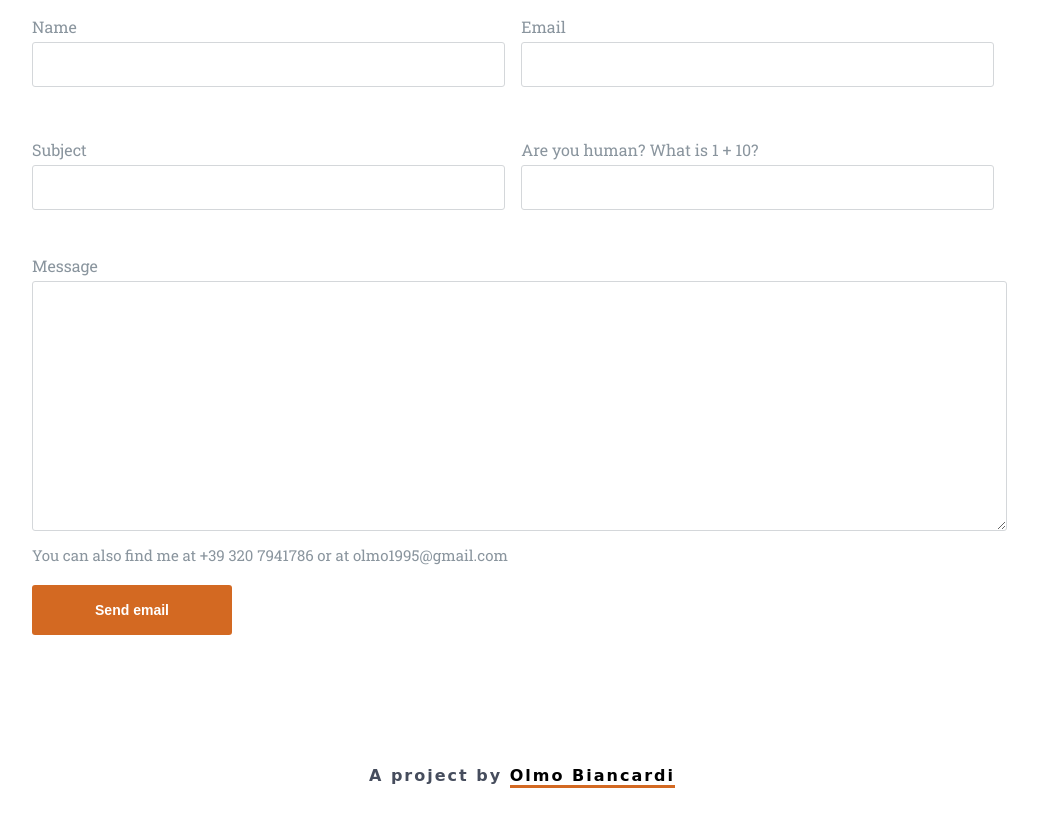
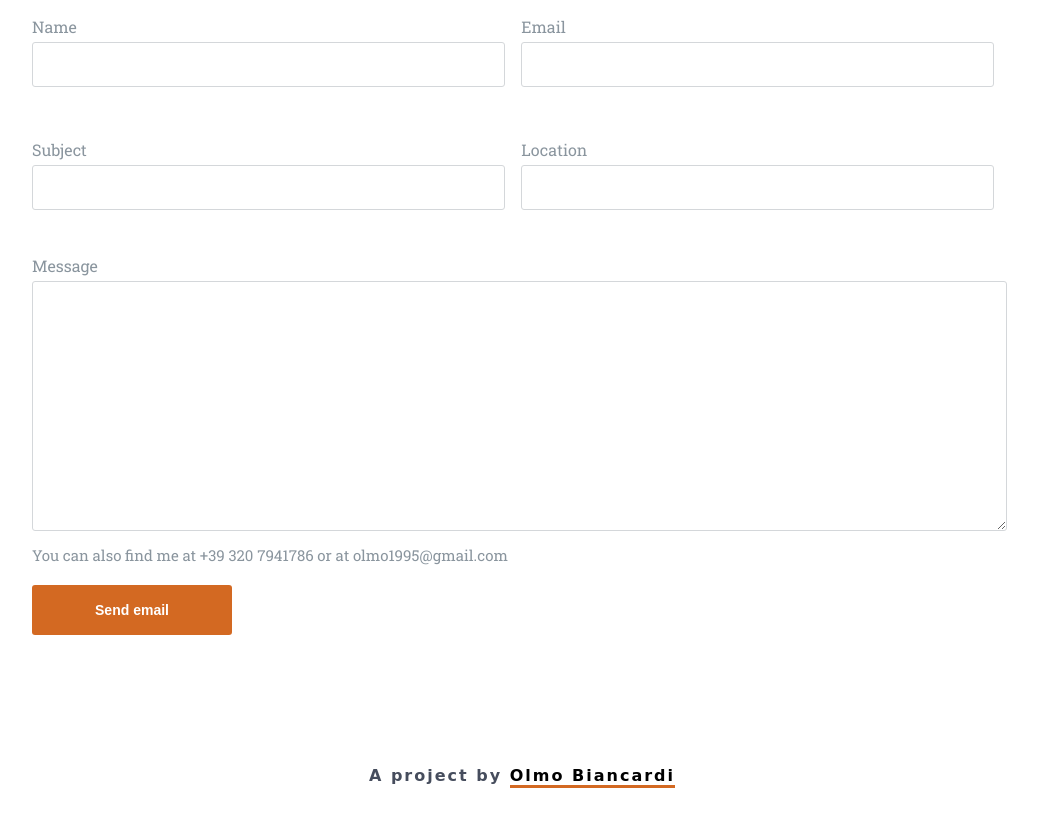
Before and after one commit to olmobianc/portfolio, a website built with webpack: page src/template.html in a window 1280 px wide. Shown: the part 6660-7487 px from the top of the page, without its empty margins (118-1156 px from the left). Built offline with nearby package versions, Linux system fonts and the light colour scheme; some packages are replaced by stand-ins of ours.

Commit message:
feat:added location

```diff
--- a/src/template.html
+++ b/src/template.html
@@ -297,8 +297,8 @@
                             <input type="subject" id="form-subject" name="form-subject" required>
                         </div>
                         <div class="input-text input-textarea input-half">
-                            <label class="input-text-placeholder" for="form-body">Are you human? What is <span id="human-1">1</span> + <span id="human-2">10</span>?</label>
-                            <input type="number" id="form-anti-bots-answer" name="form-answer" required>
+                            <label class="input-text-placeholder" for="form-body">Location</label>
+                            <input type="text" id="location" name="form-location" required>
                         </div>
                         <div class="input-text input-textarea">
                             <label class="input-text-placeholder" for="form-body">Message</label>
```
Also changed, not shown: src/js/submitForm.js (line endings or trailing spaces).
